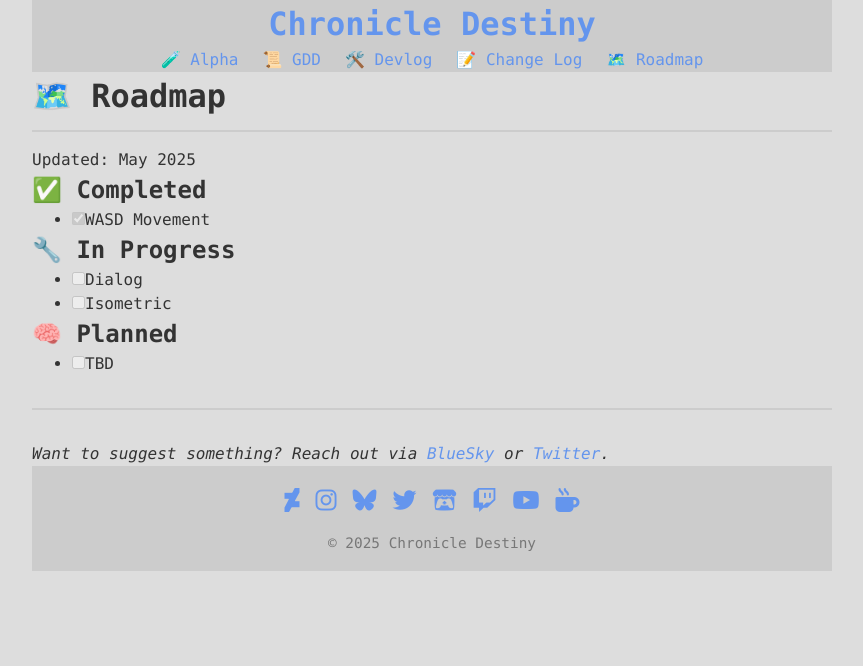
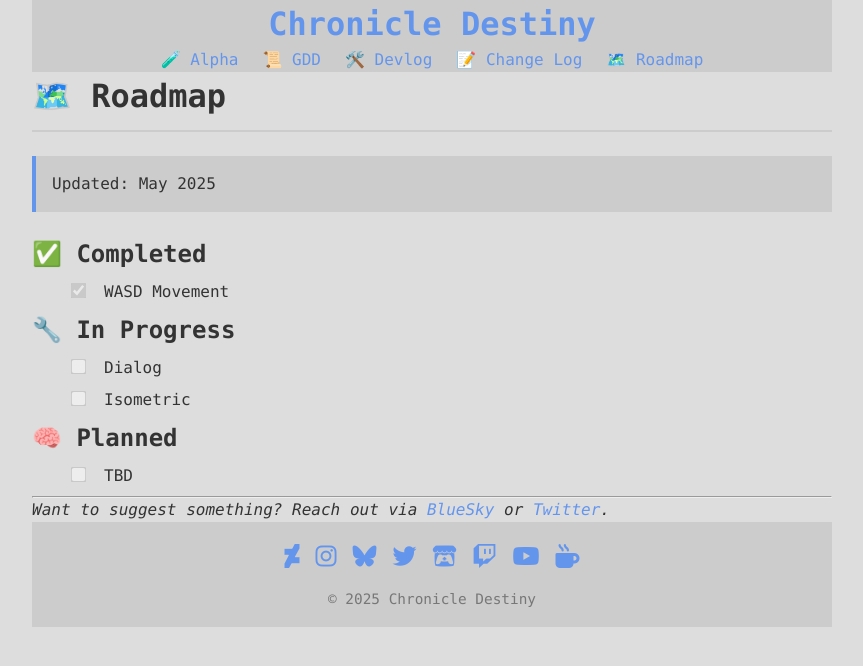
Before and after one commit to zBuLe/Chronicle-Destiny, a Jekyll site: the page built from roadmap.md, in a window 1280 px wide. Shown: the top 666 px of the page, without its empty margins (208-1071 px from the left). Built offline with Jekyll 4.4.1, drawn with Linux system fonts in a browser that asks for light colours; nearby versions of some CDN libraries; our own code applies the rules of GitHub Pages for plain Markdown files.

Commit message:
Refactor CSS variables for improved readability and organization; update markdown test page with additional header levels and blockquote examples.

```diff
--- a/assets/css/style.css
+++ b/assets/css/style.css
@@ -7,12 +7,10 @@
   --font-family: Consolas, monospace;
   --font-monospace: Consolas, monospace;
 
-
-
   /* Accents (common) */
   --accent1: cornflowerblue;    /* primary blue */
---accent2: aliceblue;  /* soft hover blue */
---accent3: azure;  /* soft hover blue */
+  --accent2: aliceblue;         /* soft hover blue */
+  --accent3: azure;             /* extra accent */
 
   /* Light mode */
   --bg-light: #ddd;
@@ -74,31 +72,23 @@ max-width: 800px;
   margin: 0 auto;
 }
 
+/* === HEADINGS === */
 h1 {
   border-bottom: 2px solid var(--line-light);
   padding-bottom: 0.3em;
   margin-bottom: 0.5em;
 }
 
-hr {
-  border: none;
-  border-top: 2px solid var(--line-light);
-  margin: 2em 0;
-}
-
-
 /* === HEADER === */
 .site-header {
   text-align: center;
   background-color: var(--bg2-light);
 }
-
-.site-header h1{
-  border-bottom: 0px;
+.site-header h1 {
+  border-bottom: 0;
   padding-bottom: 0;
   margin-bottom: 0;
 }
-
 .site-title {
   font-size: 2em;
   font-family: var(--font-family);
@@ -108,7 +98,7 @@ color: var(--accent1);
   display: flex;
   justify-content: center;
   gap: 1.5em;
-font-family: Consolas, monospace;
+  font-family: var(--font-monospace);
 }
 .site-nav a {
   color: var(--accent1);
@@ -117,8 +107,6 @@ transition: color 0.3s ease;
 .site-nav a:hover {
   color: var(--accent3);
 }
-
-
 
 /* === TABLES === */
 table {
@@ -175,6 +163,35 @@ font-size: 0.9em;
   color: var(--text2-light);
 }
 
+/* === CHECKLIST / TASK LIST STYLES === */
+.task-list {
+  list-style: none;
+}
+.task-list-item {
+  position: relative;
+  padding-left: 2em;
+  margin: 0.5em 0;
+}
+.task-list-item input[type="checkbox"] {
+  position: absolute;
+  left: 0;
+  top: 0.3em;
+  transform: scale(1.2);
+}
+.task-list-item input[type="checkbox"]:checked + span {
+  text-decoration: line-through;
+  color: var(--text2-light);
+}
+
+/* === BLOCKQUOTE STYLES === */
+blockquote {
+  background-color: var(--bg2-light);
+  padding: 1em;
+  margin: 1.5em 0;
+  border-left: 4px solid var(--accent1);
+  color: var(--text-light);
+}
+
 /* === DARK MODE OVERRIDES === */
 @media (prefers-color-scheme: dark) {
   body {
@@ -183,9 +200,6 @@ body {
   }
   h1 {
     border-bottom: 2px solid var(--line-dark);
-}
-hr {
-  border-top: 2px solid var(--line-dark);
   }
   .site-header, .site-footer {
     background-color: var(--bg2-dark);
@@ -215,4 +229,12 @@ canvas {
   .footer-copy {
     color: var(--text2-dark);
   }
+  blockquote {
+    background-color: var(--bg2-dark);
+    border-left: 4px solid var(--accent1);
+    color: var(--text-dark);
   }
+  .task-list-item input[type="checkbox"]:checked + span {
+    color: var(--text2-dark);
+  }
+}
```
Also changed, not shown: test.md (+13 -17 lines). Lines whose indentation alone changed are shown as unchanged.
